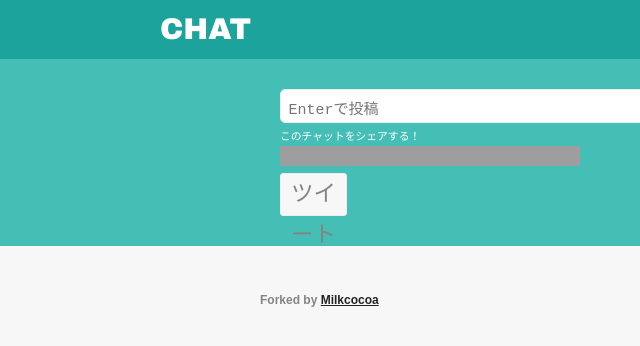
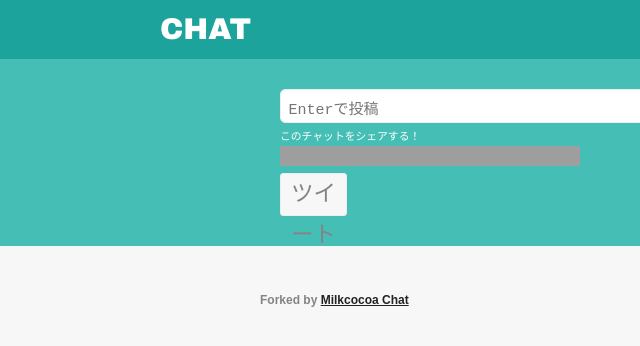
Before and after one commit to n0bisuke/firebase_chat, a plain HTML site: page index.html in a window 1280 px wide. Shown: the full height of the page, 0-640 px from the left. Drawn offline with nearby package versions, Linux system fonts and the light colour scheme; no server answers; grey boxes are pictures that could not be loaded.

Commit message:
add readme

```diff
--- a/index.html
+++ b/index.html
@@ -36,6 +36,7 @@
                     <script>!function(d,s,id){var js,fjs=d.getElementsByTagName(s)[0],p=/^http:/.test(d.location)?'http':'https';if(!d.getElementById(id)){js=d.createElement(s);js.id=id;js.src=p+'://platform.twitter.com/widgets.js';fjs.parentNode.insertBefore(js,fjs);}}(document, 'script', 'twitter-wjs');</script>
                 </div>
             </div>
+
             <button id="post" class="postarea-button">投稿する</button>
         </div>
     </div>
@@ -44,7 +45,7 @@
         <div id="dummy"></div>
     </div>
 
-    <p class="footer"><strong>Forked by <a href="http://mlkcca.com/">Milkcocoa</a></strong></p>
+    <p class="footer"><strong>Forked by <a href="https://github.com/milk-cocoa/chat">Milkcocoa Chat</a></strong></p>
 
     <script>
         'use strict';
@@ -52,7 +53,6 @@
         firebase.initializeApp({databaseURL: "https://n0bisuke-76fc3.firebaseio.com"});
         const database = firebase.database();
         const ref = database.ref('messages');
-
         let last_message = "dummy";
 
         //初期読み込み & pushイベント検知
@@ -62,8 +62,10 @@
                 value: snapshot.val()
             });
         });
+
         //インジェクション対策
         const escapeHTML = (val) => $('<div>').text(val).html();
+
         //投稿処理
         const post = () => {
             const content = escapeHTML($("#content").val());
@@ -79,6 +81,8 @@
             }
             $("#content").val("");
         };
+
+        //メッセージをDOM追加
         const renderMessage = (message) => {
             const message_html = `<p class="post-text">${escapeHTML(message.value.content)}</p>`;
             let date_html = '';
@@ -89,9 +93,9 @@
             last_message = message.id;
         }
 
-        //クリック時
+        //クリック時の処理
         $('#post').click(() => post());
-        //エンターキータイプ時
+        //エンターキータイプ時の処理
         $('#content').keydown((e) => {
             if(e.which == 13){
                 post();
```
Also changed, not shown: 1 other file.
